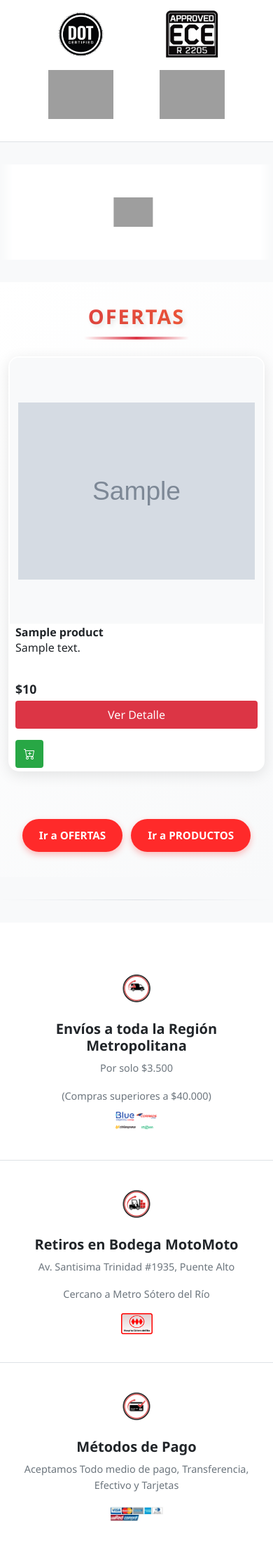
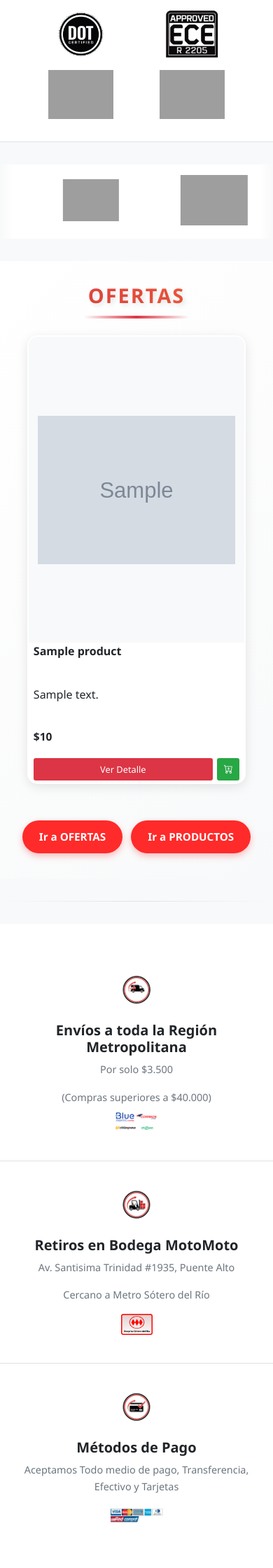
Before and after one commit to Lucvvs/balu, a Django app: page / in a window 390 px wide. Shown: the part 1054-3294 px from the top of the page at 70% size. Run offline with Django 5.2, Linux system fonts and the light colour scheme; data comes from the database, SQL or seed files in the repository; tables that the repository leaves empty hold one stand-in row (values such as "Sample post"); grey boxes marked "Sample" are stand-in pictures; grey boxes are pictures that could not be loaded.

Commit message:
V.05 Estandarización OFERTAS

```diff
--- a/static/css/theme.css
+++ b/static/css/theme.css
@@ -586,21 +586,21 @@ body.navbar-scrolled {
 
 .product-card-image-container {
     width: 100%;
-    height: 250px;
+    height: 253px; /* Aumentado 15% (de 220px) */
     position: relative;
     overflow: hidden;
     background-color: #f8f9fa;
-    perspective: 1200px;
+    perspective: 1214px; /* Aumentado 15% (de 1056px) */
     transform-style: preserve-3d;
 }
 
 .product-card-img {
     width: 100%;
-    height: 250px;
+    height: 253px; /* Aumentado 15% (de 220px) */
     object-fit: contain;
     cursor: pointer;
     background-color: #f8f9fa;
-    padding: 0.75rem;
+    padding: 0.759rem; /* Aumentado 15% (de 0.66rem) */
     position: absolute;
     top: 0;
     left: 0;
@@ -630,13 +630,14 @@ body.navbar-scrolled {
 }
 
 .product-card-body {
-    padding: 0.2rem 0.5rem;
-    flex-grow: 0;
+    padding: 0.16rem 0.4rem; /* Reducido 20% */
+    flex-grow: 1; /* Permite que el body crezca para llenar el espacio */
     flex-shrink: 0;
     display: flex;
     flex-direction: column;
-    justify-content: flex-start;
+    justify-content: space-between; /* Distribuye el contenido uniformemente */
     align-items: stretch;
+    min-height: 0; /* Permite que el contenido se ajuste */
 }
 
 /* Enlace que envuelve texto, descripción y precio en tarjetas de productos */
@@ -656,25 +657,33 @@ body.navbar-scrolled {
 }
 
 .product-card-title {
-    font-size: 0.95rem;
-    font-weight: bold;
-    margin-bottom: 0.05rem;
+    font-size: 0.836rem; /* Aumentado 10% (de 0.76rem) */
+    font-weight: bold;
+    margin-bottom: 0.044rem; /* Aumentado proporcionalmente */
     color: var(--text-color);
     cursor: pointer;
     flex-shrink: 0;
-    line-height: 1.1;
-}
-
-.product-card-description {
-    color: #495057;
-    font-size: 0.75rem;
-    margin-bottom: 0;
-    margin-top: 0;
-    line-height: 1.1;
+    line-height: 1.2;
+    height: 2.112rem; /* Aumentado 10% (de 1.92rem) */
     display: -webkit-box;
     -webkit-line-clamp: 2;
     -webkit-box-orient: vertical;
     overflow: hidden;
+    text-overflow: ellipsis;
+}
+
+.product-card-description {
+    color: #495057;
+    font-size: 0.66rem; /* Aumentado 10% (de 0.6rem) */
+    margin-bottom: 0;
+    margin-top: 0;
+    line-height: 1.2;
+    height: 1.584rem; /* Aumentado 10% (de 1.44rem) */
+    display: -webkit-box;
+    -webkit-line-clamp: 2;
+    -webkit-box-orient: vertical;
+    overflow: hidden;
+    text-overflow: ellipsis;
     cursor: pointer;
     flex-shrink: 0;
 }
@@ -698,7 +707,7 @@ body.navbar-scrolled {
 .product-card-price {
     order: 30;
     flex-shrink: 0;
-    margin-top: 0.15rem; /* Margen por defecto cuando no hay alerta (reserva espacio) */
+    margin-top: 0.12rem; /* Reducido 20% (de 0.15rem) */
     margin-bottom: 0;
     cursor: pointer;
 }
@@ -711,18 +720,18 @@ body.navbar-scrolled {
 .price-original {
     text-decoration: line-through;
     color: var(--text-muted);
-    font-size: 0.9rem;
+    font-size: 0.792rem; /* Aumentado 10% (de 0.72rem) */
 }
 
 .price-offer {
     color: var(--primary-color);
-    font-size: 1.1rem;
+    font-size: 0.968rem; /* Aumentado 10% (de 0.88rem) */
     font-weight: bold;
     line-height: 1.1;
 }
 
 .price-normal {
-    font-size: 1.1rem;
+    font-size: 0.968rem; /* Aumentado 10% (de 0.88rem) */
     font-weight: bold;
     color: var(--text-color);
     line-height: 1.1;
@@ -730,9 +739,9 @@ body.navbar-scrolled {
 
 .product-card-actions {
     display: flex;
-    gap: 0.5rem;
-    margin-top: 0.1rem;
-    padding-top: 0.05rem;
+    gap: 0.4rem; /* Reducido 20% (de 0.5rem) */
+    margin-top: 0.08rem; /* Reducido 20% (de 0.1rem) */
+    padding-top: 0.04rem; /* Reducido 20% (de 0.05rem) */
     flex-shrink: 0;
 }
 
@@ -740,8 +749,9 @@ body.navbar-scrolled {
     background-color: var(--primary-color);
     color: var(--white);
     border: none;
-    padding: 0.5rem 1rem;
-    border-radius: 4px;
+    padding: 0.4rem 0.8rem; /* Reducido 20% (de 0.5rem 1rem) */
+    border-radius: 3px; /* Reducido proporcionalmente */
+    font-size: 0.8rem; /* Reducido 20% (asumiendo tamaño base de 1rem) */
     flex: 1;
     transition: background-color 0.3s;
 }
@@ -755,9 +765,10 @@ body.navbar-scrolled {
     background-color: var(--success-color);
     color: var(--white);
     border: none;
-    padding: 0.5rem;
-    border-radius: 4px;
-    width: 40px;
+    padding: 0.4rem; /* Reducido 20% (de 0.5rem) */
+    border-radius: 3px; /* Reducido proporcionalmente */
+    width: 32px; /* Reducido 20% (de 40px) */
+    font-size: 0.8rem; /* Reducido 20% */
     display: flex;
     align-items: center;
     justify-content: center;
@@ -809,12 +820,15 @@ body.navbar-scrolled {
 .product-card {
     position: relative;
     background: var(--white);
-    border-radius: 20px;
+    border-radius: 16px;
     overflow: hidden;
-    box-shadow: 0 5px 20px rgba(0,0,0,0.1);
+    box-shadow: 0 4px 16px rgba(0,0,0,0.1);
     transition: all 0.3s ease;
     border: 2px solid transparent;
-    height: auto;
+    height: 100%; /* Altura completa del contenedor */
+    min-height: 422px; /* Aumentado 10% (de 384px) */
+    max-width: 85%; /* Aumentado 5% (de 80%) */
+    margin: 0 auto; /* Centrar la tarjeta */
     display: flex;
     flex-direction: column;
 }
@@ -831,15 +845,15 @@ body.navbar-scrolled {
     left: 15px;
     background: linear-gradient(135deg, var(--primary-color), #ff6b35);
     color: var(--white);
-    padding: 0.75rem 1.5rem;
-    border-radius: 25px;
-    font-size: 1rem;
+    padding: 0.525rem 1.05rem; /* Reducido 30% (de 0.75rem 1.5rem) */
+    border-radius: 18px; /* Reducido proporcionalmente */
+    font-size: 0.7rem; /* Reducido 30% (de 1rem) */
     font-weight: 900;
     z-index: 100;
     pointer-events: none;
     text-transform: uppercase;
-    letter-spacing: 1px;
-    box-shadow: 0 4px 15px rgba(220, 53, 69, 0.4);
+    letter-spacing: 0.7px; /* Reducido proporcionalmente */
+    box-shadow: 0 3px 10px rgba(220, 53, 69, 0.4); /* Reducido proporcionalmente */
     animation: badgePulse 2s ease-in-out infinite;
 }
 
@@ -1688,7 +1702,11 @@ body.navbar-scrolled {
     }
 
     .product-card-img {
-        height: 200px;
+        height: 230px; /* Aumentado 15% (de 200px) */
+    }
+
+    .product-card-image-container {
+        height: 230px; /* Aumentado 15% (de 200px) */
     }
 
     .product-card-title {
@@ -1849,7 +1867,33 @@ body.navbar-scrolled {
     }
 
     .brand-logo {
-        height: 42px;
+        max-height: 60px; /* Aumentado para estandarizar en móvil */
+        max-width: 120px; /* Añadido max-width para consistencia */
+        height: auto;
+        width: auto;
+    }
+
+    /* Ajustar tamaños específicos en móvil manteniendo proporciones */
+    .brand-logo-hro {
+        max-height: 69px; /* 60px + 15% */
+        max-width: 138px; /* 120px + 15% */
+    }
+
+    .brand-logo-motocentric,
+    .brand-logo-kovix {
+        max-height: 72px; /* 60px + 20% */
+        max-width: 144px; /* 120px + 20% */
+    }
+
+    .brand-logo-4rs {
+        max-height: 60px; /* Mantiene tamaño estándar */
+        max-width: 120px;
+    }
+
+    .brand-logo-link {
+        height: 75px; /* Ajustado para móvil */
+        width: 144px; /* Ajustado para móvil */
+        min-width: 144px;
     }
 
     .brands-scroll {
@@ -1870,20 +1914,28 @@ body.navbar-scrolled {
     }
 
     .product-card-actions {
-        flex-direction: column;
+        flex-direction: row;
+        align-items: center;
+        gap: 0.4rem;
+        flex-wrap: nowrap;
     }
 
     .btn-view-detail {
-        width: 100%;
-        margin-bottom: 0.5rem;
+        flex: 1;
+        min-width: 0;
+        margin-bottom: 0;
+    }
+
+    .btn-add-cart {
+        flex-shrink: 0;
     }
 
     .product-card-image-container {
-        height: 380px;
+        height: 437px; /* Aumentado 15% (de 380px) */
     }
 
     .product-card-img {
-        height: 380px;
+        height: 437px; /* Aumentado 15% (de 380px) */
     }
 
     .cart-item {
```
